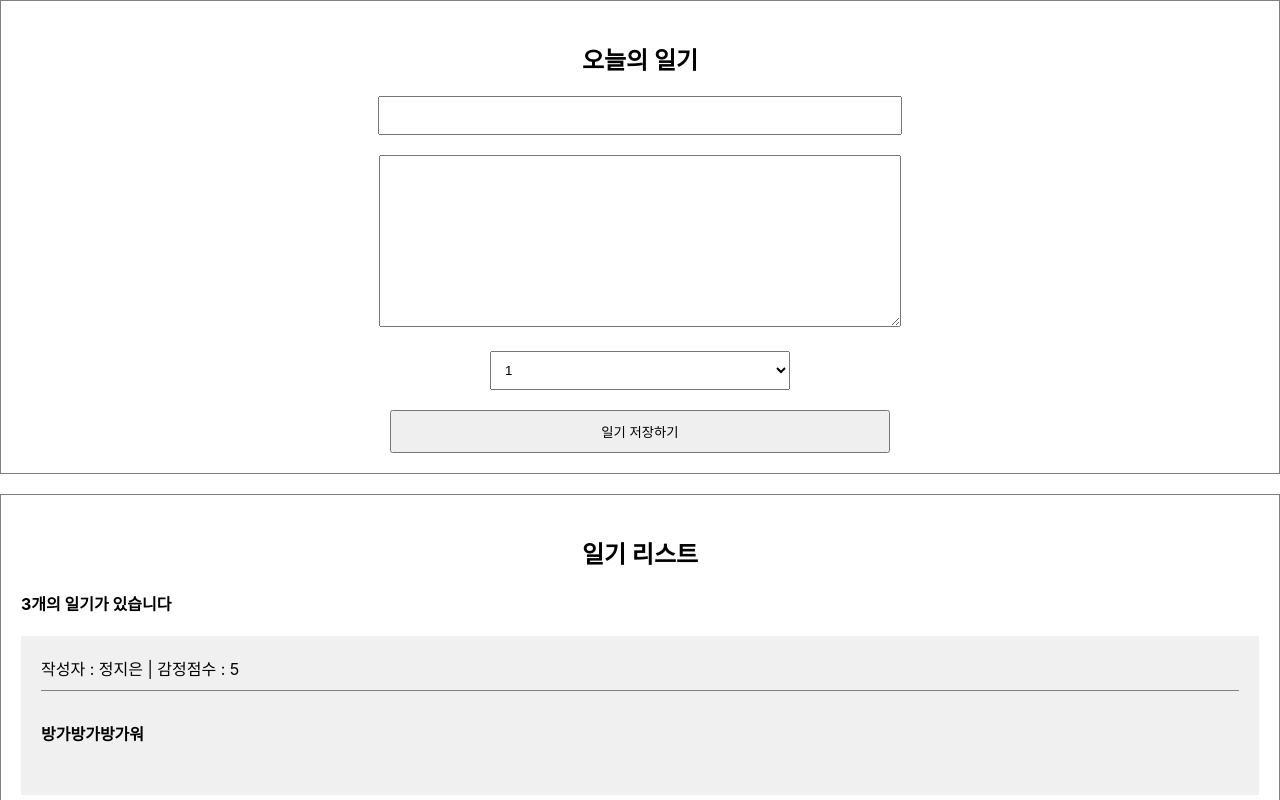
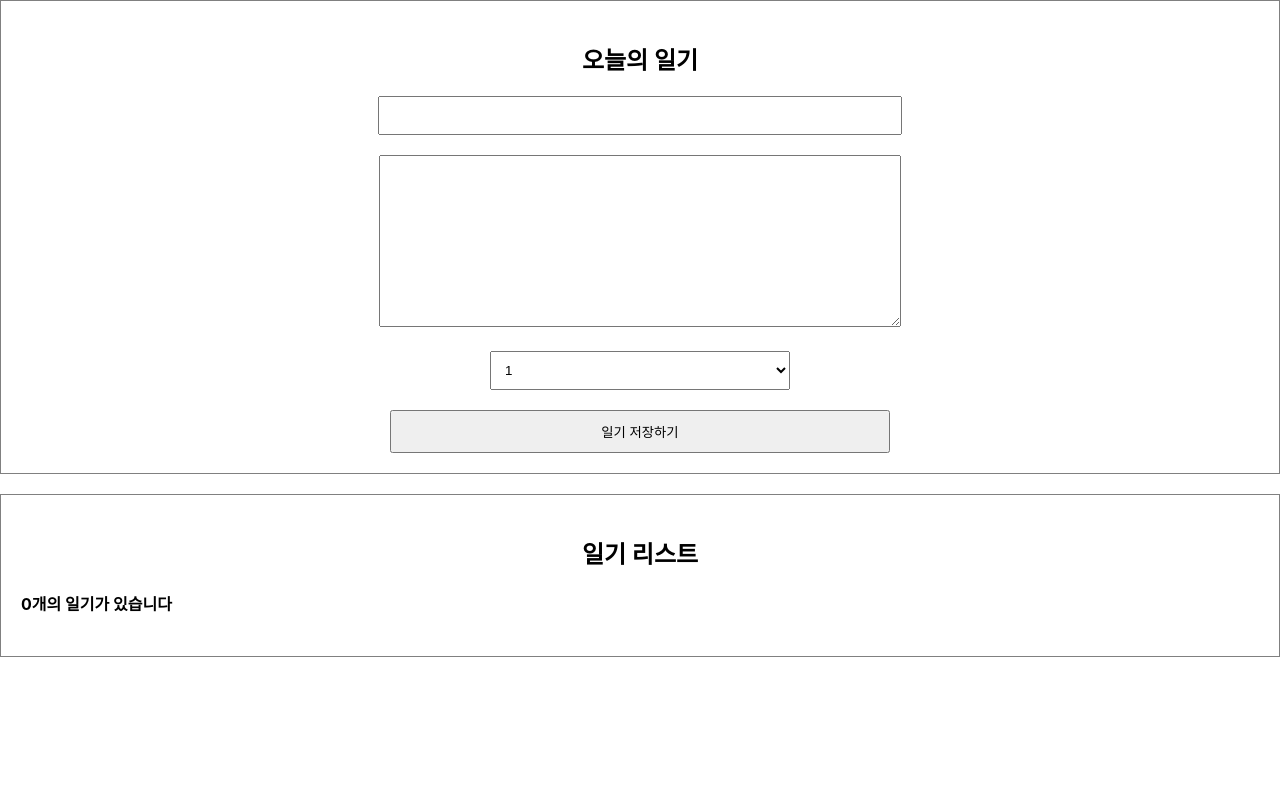
Before and after one commit to aldls819/Simple-Diary, a React (Create React App) app: page / in a window 1280 px wide. Shown: the top 800 px of the page. Built offline with nearby package versions, Linux system fonts and the light colour scheme.

Commit message:
:sparkles: 일기 추가 기능
일기 추가 기능 구현

```diff
--- a/src/App.js
+++ b/src/App.js
@@ -1,39 +1,59 @@
+import { useRef, useState } from "react";
 import "./App.css";
 import DiaryEditor from "./DiaryEditor";
 import DiaryList from "./DiaryList";
 
-const dummyList = [
-  {
-    id: 1,
-    author: "정지은",
-    content: "방가방가방가워",
-    emotion: 5,
-    //현재 시간 기준 시간 객체 생성
-    created_date: new Date().getTime(),
-  },
-  {
-    id: 2,
-    author: "정정정",
-    content: "방가방가방가워1",
-    emotion: 3,
-    //현재 시간 기준 시간 객체 생성
-    created_date: new Date().getTime(),
-  },
-  {
-    id: 3,
-    author: "지지지",
-    content: "방가방가방가워2",
-    emotion: 4,
-    //현재 시간 기준 시간 객체 생성
-    created_date: new Date().getTime(),
-  },
-];
+// const dummyList = [
+//   {
+//     id: 1,
+//     author: "정지은",
+//     content: "방가방가방가워",
+//     emotion: 5,
+//     //현재 시간 기준 시간 객체 생성
+//     created_date: new Date().getTime(),
+//   },
+//   {
+//     id: 2,
+//     author: "정정정",
+//     content: "방가방가방가워1",
+//     emotion: 3,
+//     //현재 시간 기준 시간 객체 생성
+//     created_date: new Date().getTime(),
+//   },
+//   {
+//     id: 3,
+//     author: "지지지",
+//     content: "방가방가방가워2",
+//     emotion: 4,
+//     //현재 시간 기준 시간 객체 생성
+//     created_date: new Date().getTime(),
+//   },
+// ];
 
 function App() {
+  //일기 데이터 배열 관리
+  const [data, setData] = useState([]);
+  //id 값 할당 변수
+  const dataId = useRef(0);
+
+  //새로운 일기 작성 메소드
+  const onCreate = (author, content, emotion) => {
+    const created_date = new Date().getTime();
+    const newItem = {
+      author,
+      content,
+      emotion,
+      created_date,
+      id: dataId.current,
+    };
+    dataId.current += 1;
+    setData([newItem, ...data]);
+  };
+
   return (
     <div className="App">
-      <DiaryEditor />
-      <DiaryList diaryList={dummyList} />
+      <DiaryEditor onCreate={onCreate} />
+      <DiaryList diaryList={data} />
     </div>
   );
 }
--- a/src/DiaryEditor.js
+++ b/src/DiaryEditor.js
@@ -1,6 +1,6 @@
 import React, { useRef, useState } from "react";
 
-const DiaryEditor = () => {
+const DiaryEditor = ({ onCreate }) => {
   //author과 content를 하나의 state로 묶기
   const [state, setState] = useState({
     author: "",
@@ -27,7 +27,13 @@
       contentInput.current.focus();
       return;
     }
+    onCreate(state.author, state.content, state.emotion);
     alert("저장 성공!");
+    setState({
+      author: "",
+      content: "",
+      emotion: 1,
+    });
   };
 
   return (
```
